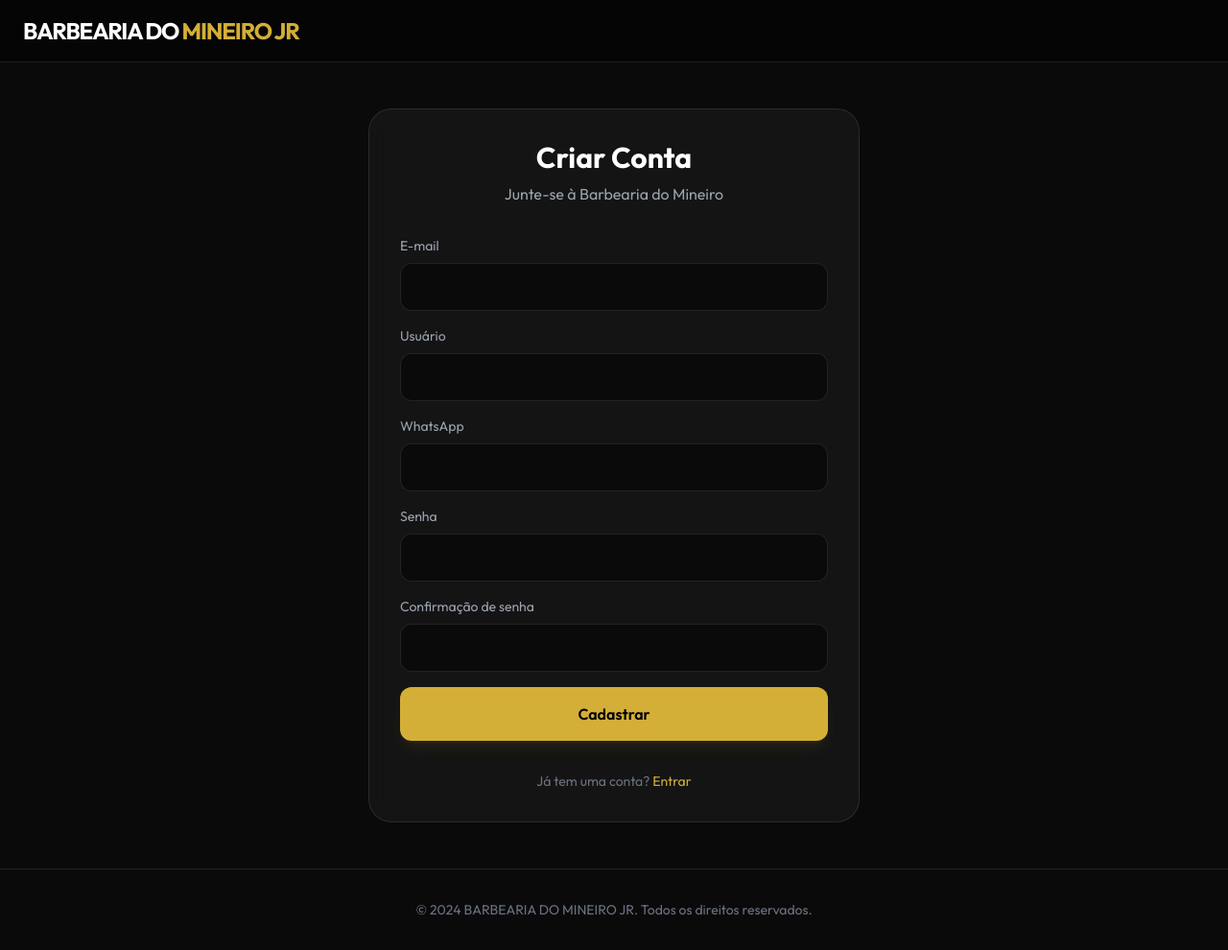
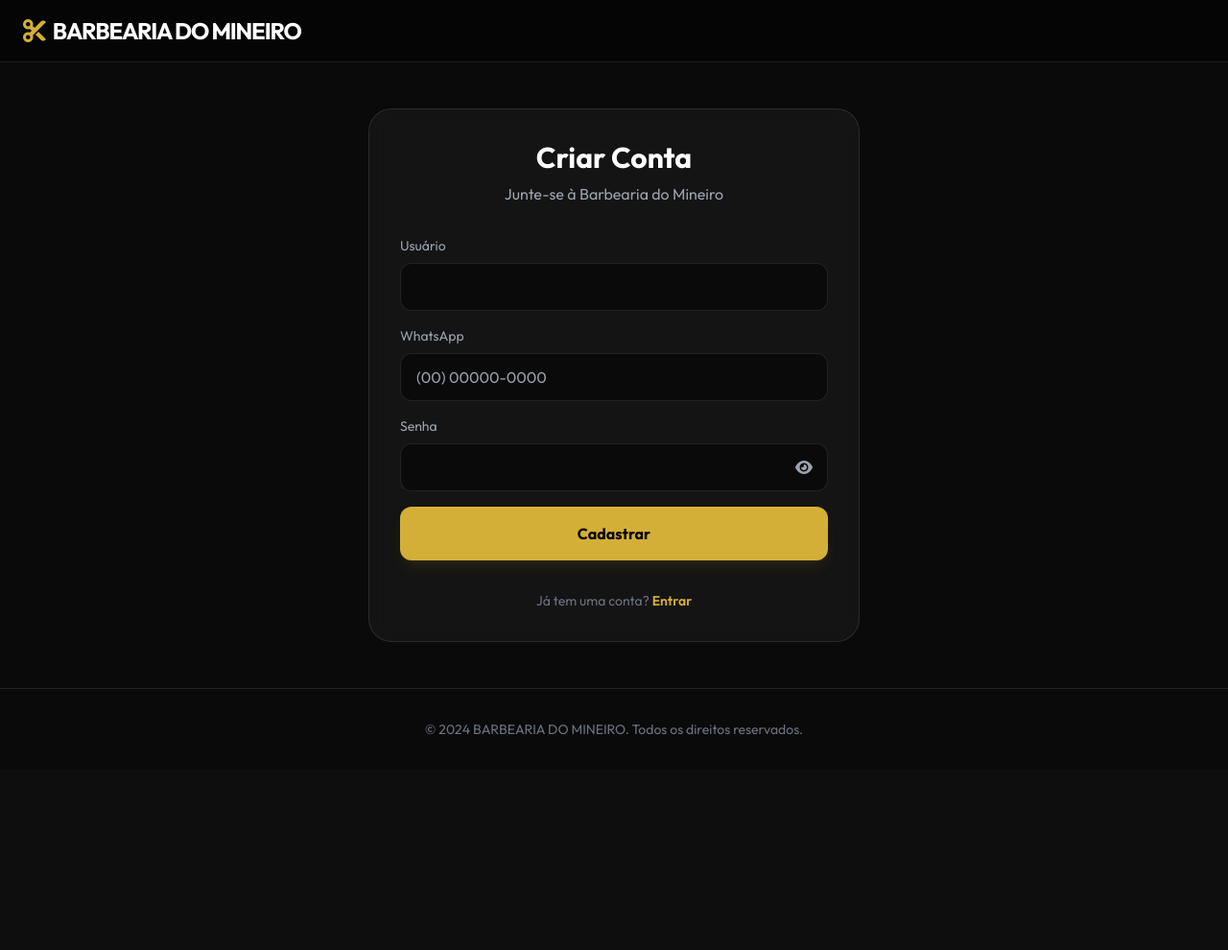
Before and after one commit to lluisotaviosm/projeto_barbearia, a Django app: page /accounts/cadastro/ in a window 1280 px wide. Shown: the whole page at 96% size. After the commit the page ends 765 px from the top, so only its background shows below. Run offline with Django 5.2, Linux system fonts and the light colour scheme; some libraries are stand-ins or nearby versions.

Commit message:
feat: alteração no fluxo de cadastro e nome dinâmico

```diff
--- /dev/null
+++ b/core/context_processors.py
@@ -0,0 +1,6 @@
+from django.conf import settings
+
+def barbearia_config(request):
+    return {
+        'BARBERSHOP_NAME': getattr(settings, 'BARBERSHOP_NAME', 'Barbearia do Mineiro')
+    }
--- a/templates/base.html
+++ b/templates/base.html
@@ -3,7 +3,7 @@
 <head>
     <meta charset="UTF-8">
     <meta name="viewport" content="width=device-width, initial-scale=1.0">
-    <title>{% block title %}Barbearia do Mineiro{% endblock %}</title>
+    <title>{% block title %}{{ BARBERSHOP_NAME|default:"Barbearia do Mineiro" }}{% endblock %}</title>
     <script src="https://cdn.tailwindcss.com"></script>
     <link href="https://fonts.googleapis.com/css2?family=Outfit:wght@300;400;600;700&display=swap" rel="stylesheet">
     <link rel="stylesheet" href="https://cdnjs.cloudflare.com/ajax/libs/font-awesome/6.5.1/css/all.min.css">
@@ -42,8 +42,9 @@
 <body class="min-h-screen flex flex-col">
     <!-- Navbar -->
     <nav class="border-b border-white/10 py-4 px-6 flex justify-between items-center bg-black/50 sticky top-0 z-50">
-        <a href="{% url 'home' %}" class="text-2xl font-bold tracking-tighter text-white">
-            BARBEARIA DO <span class="text-[#d4af37]">MINEIRO JR</span>
+        <a href="{% url 'home' %}" class="text-2xl font-bold tracking-tighter text-white flex items-center gap-2">
+            <i class="fa-solid fa-scissors text-[#d4af37]"></i>
+            <span class="text-white">{{ BARBERSHOP_NAME|upper|default:"BARBEARIA DO MINEIRO JR" }}</span>
         </a>
         <div class="flex items-center gap-6">
             {% if user.is_authenticated %}
@@ -78,7 +79,7 @@
     </main>
 
     <footer class="py-8 border-t border-white/10 text-center text-gray-500 text-sm">
-        <p>&copy; 2024 BARBEARIA DO MINEIRO JR. Todos os direitos reservados.</p>
+        <p>&copy; 2024 {{ BARBERSHOP_NAME|upper|default:"BARBEARIA DO MINEIRO JR" }}. Todos os direitos reservados.</p>
     </footer>
 </body>
 </html>
--- a/templates/home.html
+++ b/templates/home.html
@@ -3,7 +3,7 @@
 {% block content %}
 <div class="max-w-6xl mx-auto px-4 py-20 text-center">
     <h1 class="text-5xl md:text-7xl font-bold mb-6 tracking-tight">
-        Barbearia do <span class="text-[#d4af37]">Mineiro</span>
+        {{ BARBERSHOP_NAME|default:"Barbearia do Mineiro" }}
     </h1>
     <p class="text-xl text-gray-400 mb-12 max-w-2xl mx-auto">
         Estilo, precisão e tradição. Escolha como deseja acessar nosso sistema para uma experiência de agendamento premium.
--- a/templates/users/cadastro.html
+++ b/templates/users/cadastro.html
@@ -5,34 +5,107 @@
     <div class="dark-card p-8 rounded-3xl w-full max-w-lg">
         <div class="text-center mb-8">
             <h2 class="text-3xl font-bold text-white">Criar Conta</h2>
-            <p class="text-gray-400 mt-2">Junte-se à Barbearia do Mineiro</p>
+            <p class="text-gray-400 mt-2">Junte-se à {{ BARBERSHOP_NAME|default:"Barbearia do Mineiro" }}</p>
         </div>
 
-        <form method="post" class="space-y-4">
+        <form method="post" id="cadastroForm" class="space-y-4">
             {% csrf_token %}
-            {% for field in form %}
-                <div>
-                    <label class="block text-sm font-medium text-gray-400 mb-2">{{ field.label }}</label>
-                    <input type="{{ field.field.widget.input_type|default:'text' }}"
-                           name="{{ field.name }}"
-                           {% if field.field.required %}required{% endif %}
-                           class="w-full bg-black/50 border border-white/10 rounded-xl px-4 py-3 focus:outline-none focus:border-[#d4af37] text-white">
-                    {% if field.errors %}
-                        <p class="text-xs text-red-500 mt-1">{{ field.errors.0 }}</p>
-                    {% endif %}
+            {% if form.non_field_errors %}
+                <div class="p-3 bg-red-900/50 text-red-200 rounded-xl mb-4 text-sm border border-red-500/50">
+                    {{ form.non_field_errors.0 }}
                 </div>
-            {% endfor %}
+            {% endif %}
 
-            <button type="submit" class="w-full btn-gold py-4 rounded-xl shadow-lg shadow-[#d4af37]/10 mt-6">
+            <div>
+                <label class="block text-sm font-medium text-gray-400 mb-2">Usuário</label>
+                <input type="text" id="id_username" name="username" required minlength="3"
+                       class="w-full bg-black/50 border border-white/10 rounded-xl px-4 py-3 focus:outline-none focus:border-[#d4af37] text-white">
+                {% if form.username.errors %}<p class="text-xs text-red-500 mt-1">{{ form.username.errors.0 }}</p>{% endif %}
+            </div>
+
+            <div>
+                <label class="block text-sm font-medium text-gray-400 mb-2">WhatsApp</label>
+                <input type="text" id="id_telefone" name="telefone" required placeholder="(00) 00000-0000"
+                       class="w-full bg-black/50 border border-white/10 rounded-xl px-4 py-3 focus:outline-none focus:border-[#d4af37] text-white">
+                {% if form.telefone.errors %}<p class="text-xs text-red-500 mt-1">{{ form.telefone.errors.0 }}</p>{% endif %}
+            </div>
+
+            <div class="relative">
+                <label class="block text-sm font-medium text-gray-400 mb-2">Senha</label>
+                <div class="relative">
+                    <input type="password" id="id_password" name="password" required minlength="6"
+                           class="w-full bg-black/50 border border-white/10 rounded-xl px-4 py-3 pr-12 focus:outline-none focus:border-[#d4af37] text-white">
+                    <button type="button" id="togglePassword" class="absolute inset-y-0 right-0 pr-4 flex items-center text-gray-400 hover:text-white transition-colors">
+                        <i class="fa-solid fa-eye" id="eyeIcon"></i>
+                    </button>
+                </div>
+                {% if form.password.errors %}<p class="text-xs text-red-500 mt-1">{{ form.password.errors.0 }}</p>{% endif %}
+            </div>
+
+            <button type="submit" class="w-full btn-gold py-4 rounded-xl shadow-lg shadow-[#d4af37]/10 mt-6 font-bold">
                 Cadastrar
             </button>
         </form>
 
         <div class="mt-8 text-center">
             <p class="text-sm text-gray-500">
-                Já tem uma conta? <a href="{% url 'login' %}" class="text-[#d4af37] hover:underline">Entrar</a>
+                Já tem uma conta? <a href="{% url 'login' %}" class="text-[#d4af37] hover:underline font-semibold">Entrar</a>
             </p>
         </div>
     </div>
 </div>
+
+<script>
+document.addEventListener('DOMContentLoaded', function() {
+    try {
+        const togglePassword = document.getElementById('togglePassword');
+        const passwordInput = document.getElementById('id_password');
+        const eyeIcon = document.getElementById('eyeIcon');
+
+        togglePassword.addEventListener('click', function() {
+            const type = passwordInput.getAttribute('type') === 'password' ? 'text' : 'password';
+            passwordInput.setAttribute('type', type);
+            if(type === 'text') {
+                eyeIcon.classList.remove('fa-eye');
+                eyeIcon.classList.add('fa-eye-slash');
+            } else {
+                eyeIcon.classList.remove('fa-eye-slash');
+                eyeIcon.classList.add('fa-eye');
+            }
+        });
+
+        const phoneInput = document.getElementById('id_telefone');
+        phoneInput.addEventListener('input', function(e) {
+            let value = e.target.value.replace(/\D/g, '');
+            if (value.length > 11) value = value.slice(0, 11);
+            if (value.length > 2) {
+                value = '(' + value.substring(0,2) + ') ' + value.substring(2);
+            }
+            if (value.length > 10) {
+                value = value.substring(0,10) + '-' + value.substring(10);
+            }
+            e.target.value = value;
+        });
+
+        const usernameInput = document.getElementById('id_username');
+        usernameInput.addEventListener('input', function(e) {
+            let val = e.target.value;
+            // Remove espaços e caracteres especiais perigosos, aceitando alfanuméricos, pontos, dashes e underscores.
+            val = val.replace(/\s+/g, '').replace(/[^a-zA-Z0-9.\-_]/g, '');
+            e.target.value = val;
+        });
+
+        const form = document.getElementById('cadastroForm');
+        form.addEventListener('submit', function(e) {
+            if (passwordInput.value.length < 6) {
+                e.preventDefault();
+                alert('A senha deve ter no mínimo 6 caracteres.');
+            }
+        });
+
+    } catch (err) {
+        console.warn('Erro genérico no formulário contornado.', err);
+    }
+});
+</script>
 {% endblock %}
--- a/templates/users/login.html
+++ b/templates/users/login.html
@@ -17,8 +17,8 @@
                 </div>
             {% endif %}
             <div>
-                <label class="block text-sm font-medium text-gray-400 mb-2">E-mail</label>
-                <input type="email" name="username" required class="w-full bg-black/50 border border-white/10 rounded-xl px-4 py-3 focus:outline-none focus:border-[#d4af37] text-white">
+                <label class="block text-sm font-medium text-gray-400 mb-2">Usuário ou E-mail</label>
+                <input type="text" name="username" required class="w-full bg-black/50 border border-white/10 rounded-xl px-4 py-3 focus:outline-none focus:border-[#d4af37] text-white">
             </div>
             <div>
                 <label class="block text-sm font-medium text-gray-400 mb-2">Senha</label>
--- a/users/forms.py
+++ b/users/forms.py
@@ -1,13 +1,32 @@
 from django import forms
-from django.contrib.auth.forms import UserCreationForm, UserChangeForm
+from django.contrib.auth.forms import UserChangeForm
 from .models import CustomUser
 
-class CustomUserCreationForm(UserCreationForm):
-    class Meta(UserCreationForm.Meta):
+class CustomUserCreationForm(forms.ModelForm):
+    password = forms.CharField(
+        label='Senha',
+        widget=forms.PasswordInput(),
+        min_length=6
+    )
+
+    class Meta:
+        model = CustomUser
+        fields = ('username', 'telefone')
+        labels = {
+            'username': 'Nome de Usuário',
+            'telefone': 'WhatsApp',
+        }
+
+    def save(self, commit=True):
+        user = super().save(commit=False)
+        user.set_password(self.cleaned_data['password'])
+        # Generates a dummy email required by the CustomUser model schema
+        user.email = f"{user.username}@cliente.barbearia.local"
+        if commit:
+            user.save()
+        return user
+
+class CustomUserChangeForm(UserChangeForm):
+    class Meta(UserChangeForm.Meta):
         model = CustomUser
         fields = ('email', 'username', 'telefone')
-
-class CustomUserChangeForm(UserChangeForm):
-    class Meta:
-        model = CustomUser
-        fields = ('email', 'username', 'telefone')
```
Also changed, not shown: core/views.py (+5 -2 lines), setup/settings.py (+8 -0 lines), users/backends.py (added, +19 -0 lines), 1 other file.
